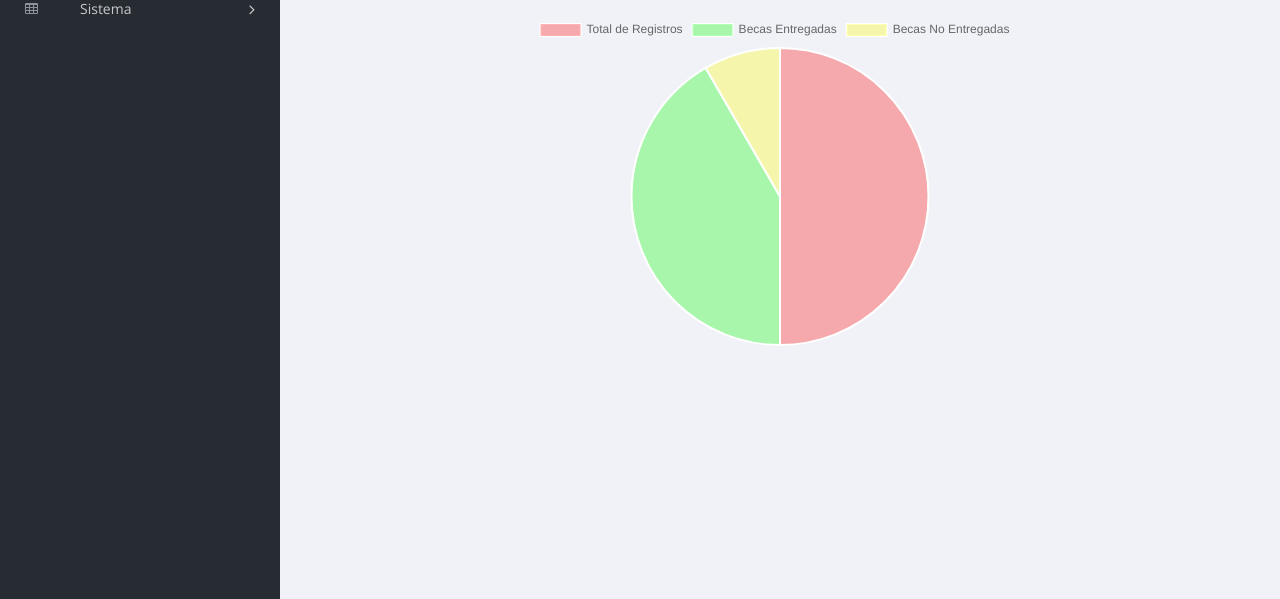
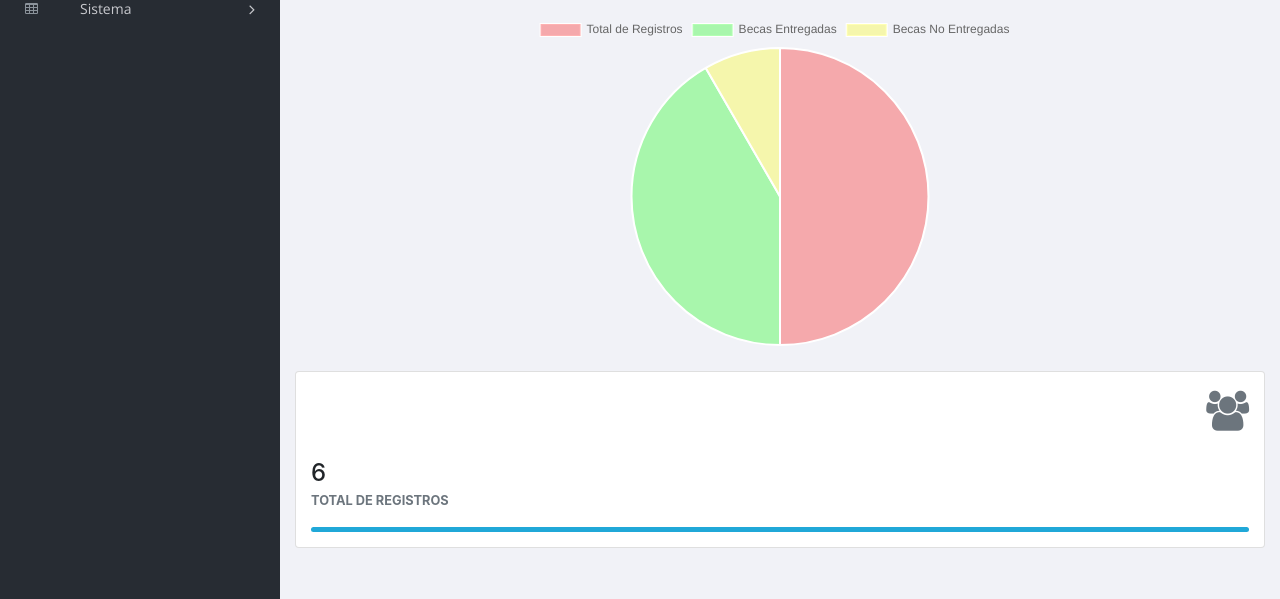
Before and after one commit to devecode/becas, a Django app: page / in a window 1280 px wide. Shown: the part 201-800 px from the top of the page. Run offline with Django 3.2, Linux system fonts and the light colour scheme; data comes from the database, SQL or seed files in the repository; some libraries are stand-ins or nearby versions.

Commit message:
Cracion cuadro Total de Registros

```diff
--- a/bases/templates/bases/home.html
+++ b/bases/templates/bases/home.html
@@ -74,5 +74,22 @@ $(document).ready(function(){
 
             <canvas id="pieChart"></canvas>
 
+    <br>
+    <div class="col-sm-12 mb-4">
+        <div class="card-group">
+        <div class="card col-md-12 no-padding ">
+        <div class="card-body">
+        <div class="h1 text-muted text-right mb-4">
+            <i class="fa fa-users"></i>
+        </div>
+        <div class="h4 mb-0">
+            <span class="count">{{becas}}</span>
+        </div>
+        <small class="text-muted text-uppercase font-weight-bold">Total de Registros</small>
+        <div class="progress progress-xs mt-3 mb-0 bg-flat-color-1" style="width: 100%; height: 5px;"></div>
+        </div>
+    </div>
+
+
 
 {% endblock %}
```
